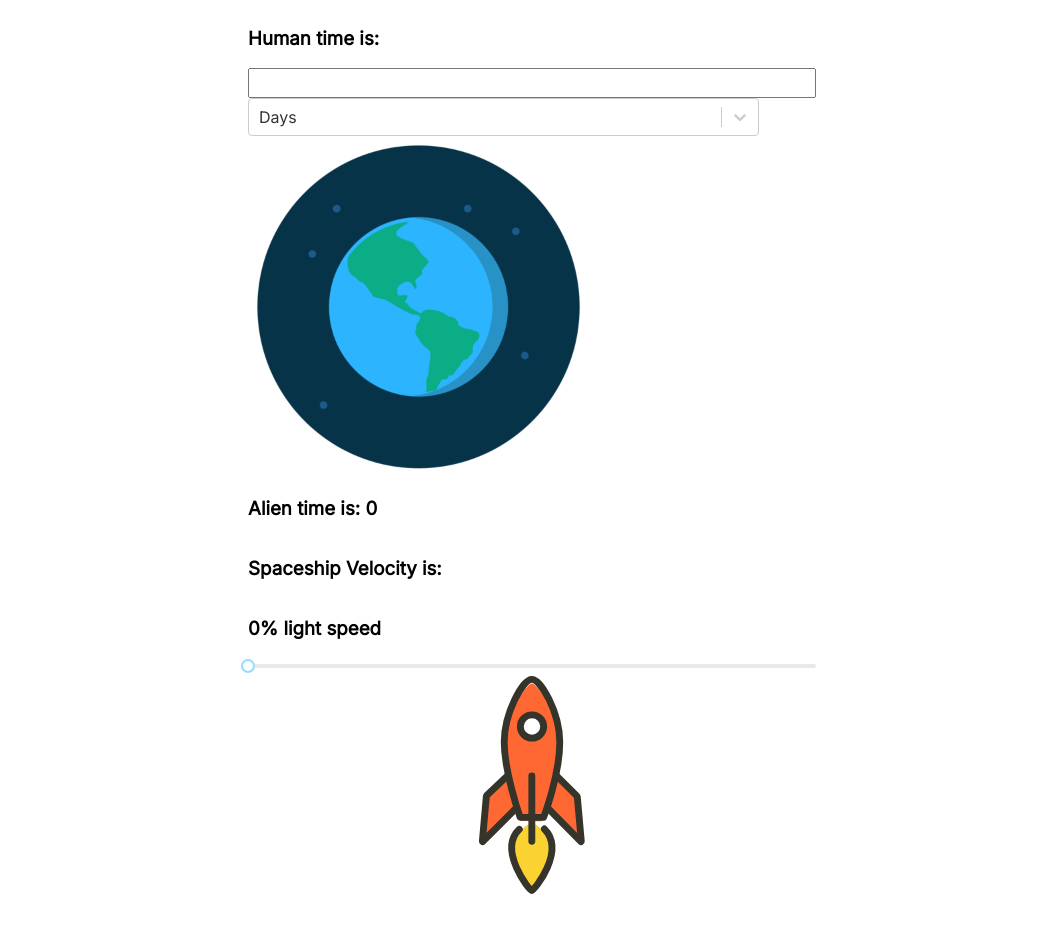
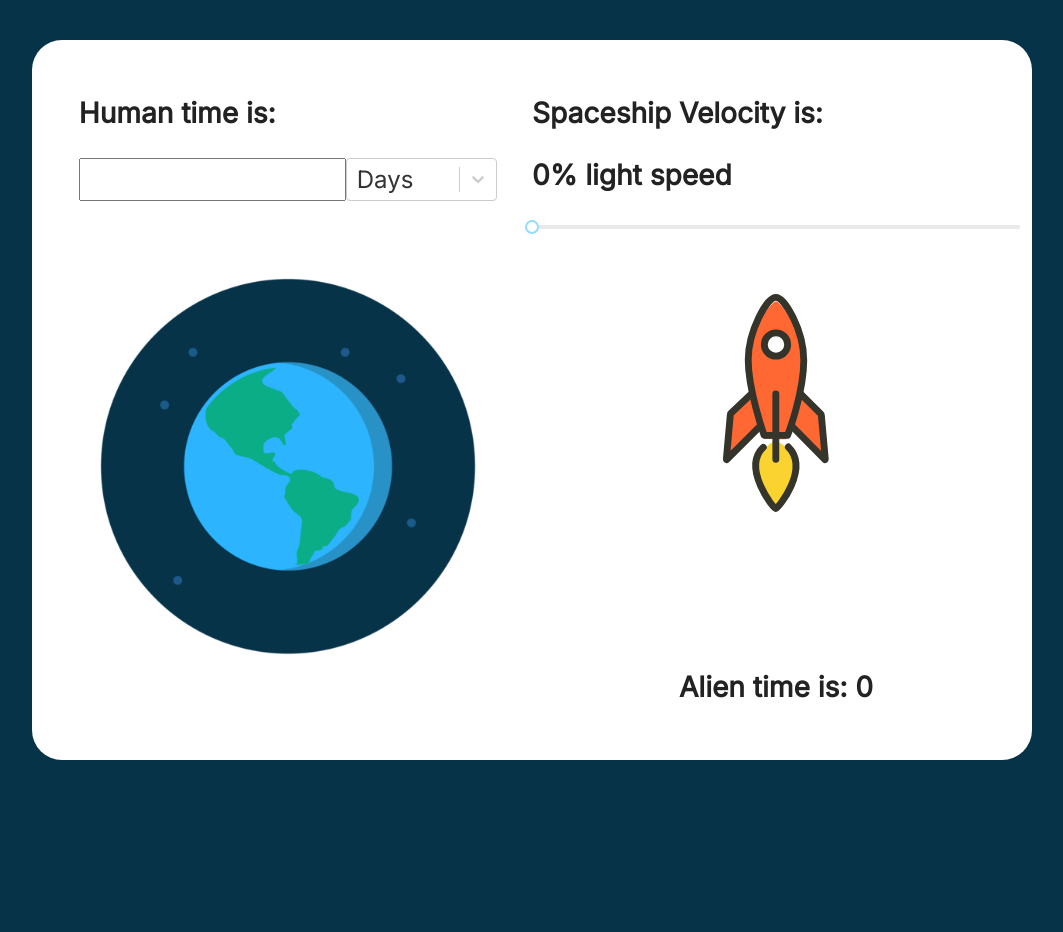
Before and after one commit to rcaverob/special-relativity-webapp, a React (Create React App) app: page / in a window 1280 px wide. Shown: the top 932 px of the page, without its empty margins (108-1171 px from the left). After the commit the page ends 800 px from the top, so only its background shows below. Built offline with nearby package versions, Linux system fonts and the light colour scheme.

Commit message:
made it responsive on mobile

```diff
--- a/src/App.css
+++ b/src/App.css
@@ -2,6 +2,7 @@ html,
 body {
   font-family: 'Inter', sans-serif;
   margin: 0;
+  color: #222;
   /* background-color: #073349; */
 }
 
@@ -13,48 +14,108 @@ body {
   width: 90%;
 }
 
+.earth-container {
+  display: flex;
+  flex: 1;
+  justify-content: center;
+  align-items: center;
+  width: 100%;
+  padding: 1rem;
+}
+
 .earth {
-  width: 60%;
+  width: 270px;
 }
 
 .container {
   width: min(100%, 600px);
-  /* margin: auto; */
   padding: 0.5rem 1rem;
   margin: auto;
   display: flex;
   height: 100vh;
   flex-direction: column;
-  /* justify-content: space-between; */
   align-items: center;
-  /* background-color: red; */
+}
+
+.form-container {
+  display: flex;
+  flex-direction: row;
+  font-size: 1rem;
+}
+
+.form-container .select {
+  width: 10ch;
+}
+
+.form-container input {
+  font-size: 1rem;
+  width: 20ch;
 }
 
 .sub-container {
   display: flex;
-  width: 100%;
+  min-width: 50%;
   flex-direction: column;
   flex: 1;
+  justify-content: space-between;
+  align-items: center;
 }
 
-input {
+.spaceship-form {
+  width: 100%;
+}
+
+/* input {
   padding: 2px;
   font-size: 1.2rem;
-}
+} */
 
-.lottie-container {
+/* .lottie-container {
   display: flex;
   justify-content: center;
   align-items: center;
-}
+} */
 .lottie {
   display: flex;
   pointer-events: none;
   max-width: 30vh;
-  /* width: min(100% 10px); */
-  /* flex: 1; */
-  /* width: 100%; */
-  /* margin: -9rem -2rem -1rem -2rem; */
-  /* display: flex;
-  background-color: #fff; */
 }
+
+/* On screens that are 600px or more*/
+@media screen and (min-width: 800px) {
+  html {
+    background-color: #073349;
+    font-size: 1.1rem;
+  }
+  .outer {
+    display: flex;
+    flex-direction: column;
+    justify-content: center;
+    align-items: center;
+    height: 100vh;
+  }
+
+  .container {
+    width: min(80%, 1000px);
+    height: min(90vh, 900px);
+    flex-direction: row;
+    border-radius: 30px;
+    background-color: white;
+    padding: 1.15rem 0.5rem;
+  }
+
+  .sub-container {
+    height: 100%;
+  }
+
+  .earth {
+    width: min(90%, 600px);
+  }
+}
+
+@media screen and (min-width: 1100px) {
+  html {
+    background-color: #073349;
+    font-size: 1.5rem;
+  }
+}
--- a/src/components/SR.tsx
+++ b/src/components/SR.tsx
@@ -24,7 +24,6 @@ const defaultOptions = {
 const timeOptions = [
   { value: 1, label: 'Days' },
   { value: 365, label: 'Years' },
-  // { value: 'vanilla', label: 'Vanilla' },
 ];
 
 function scale(
@@ -62,21 +61,8 @@ const SR = () => {
   };
 
   const [velocity, setVelocity] = useState(0);
+  const rocketAnimationSpeed = scale(velocity, 0, 100, 0.1, 3);
 
-  // const rocketContainer = useRef<HTMLDivElement>(null);
-
-  const rocketAnimationSpeed = scale(velocity, 0, 100, 0.1, 6);
-
-  // const updateTime = debounce((humanTimeNumeric: number, velocity: number) => {
-  //   const ATNum = calculateTimeDilation(humanTimeNumeric, velocity);
-  //   setAlienTime(formatted(ATNum));
-  // }, 1000);
-  // useCallback(
-  //   () => {
-  //     callback
-  //   },
-  //   [],
-  // )
   const setATDebounced = useCallback(
     // setAlienTime("loading");
     debounce((timeNum, v) => {
@@ -87,50 +73,42 @@ const SR = () => {
   );
 
   useEffect(() => {
-    // const AT = debouncedTimeDilation(humanTimeNumeric, velocity);
     setAlienTime('Loading');
     setATDebounced(humanTimeNumeric, velocity);
-    // if (AT) {
-    //   setAlienTime(AT);
-    // }
     // return () => {
     //   cleanup
     // }
   }, [humanTimeNumeric, setATDebounced, velocity]);
-  // const AT = calculateTimeDilation(humanTimeNumeric, velocity);
-  // console.log(AT);
 
-  // const alienTime = formatted(AT);
-  // const alienTime: string = formatted(
-  //   calculateTimeDilation(humanTimeNumeric, velocity)
-  // );
-
-  console.log('hello');
   return (
+    <div className="outer">
       <div className="container">
         <div className="sub-container">
+          <div className="top">
             <h3>Human time is: </h3>{' '}
+            <div className="form-container">
               <input
                 value={humanTime}
                 onChange={(e) => handleInputChange(e.target.value)}
               ></input>{' '}
               <Select
                 className="select"
-          // classNamePrefix="select"
                 defaultValue={timeOptions[0]}
                 // isDisabled={isDisabled}
                 // isLoading={isLoading}
                 // isClearable={isClearable}
-          // isRtl={isRtl}
                 // isSearchable={isSearchable}
-          // name="color"
+                name="time-unit"
                 options={timeOptions}
               />
+            </div>
+          </div>
+          <div className="earth-container">
             <img src={earthImg} alt="Earth" className="earth" />
           </div>
-
+        </div>
         <div className="sub-container">
-        <h3>Alien time is: {alienTime}</h3>
+          <div className="spaceship-form">
             <h3>Spaceship Velocity is: </h3>
             <h3>{velocity}% light speed</h3>
             <Slider
@@ -139,7 +117,7 @@ const SR = () => {
               max={99.99}
               onChange={(val) => setVelocity(val)}
             />
-        {/* <div className="anim-container" ref={rocketContainer}></div> */}
+          </div>
           <div className="lottie-container">
             <div className="lottie">
               <Lottie
@@ -151,8 +129,9 @@ const SR = () => {
               />
             </div>
           </div>
+          <h3>Alien time is: {alienTime}</h3>
         </div>
-      {/* <Range /> */}
+      </div>
     </div>
   );
 };
```
Lines whose indentation alone changed are shown as unchanged.
